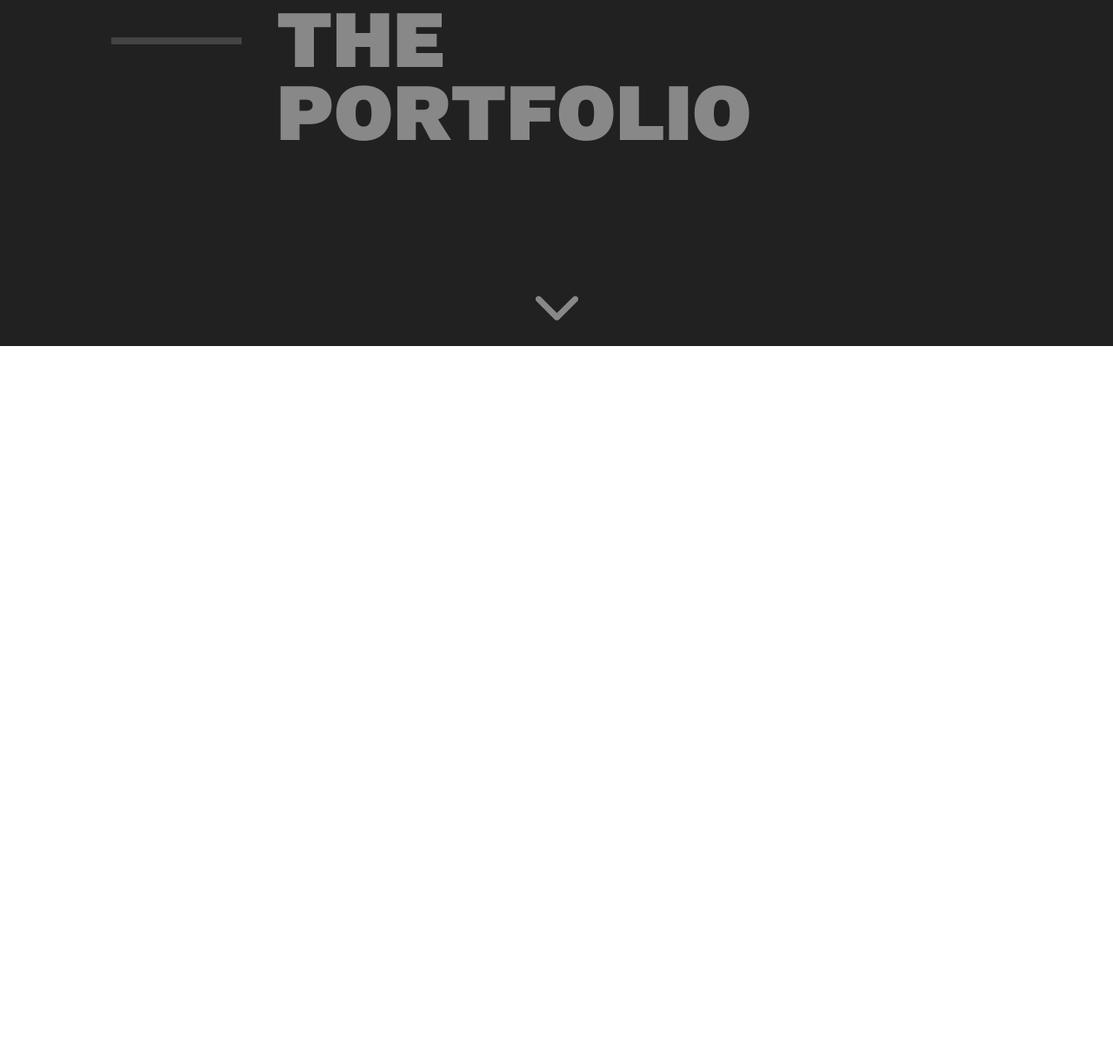
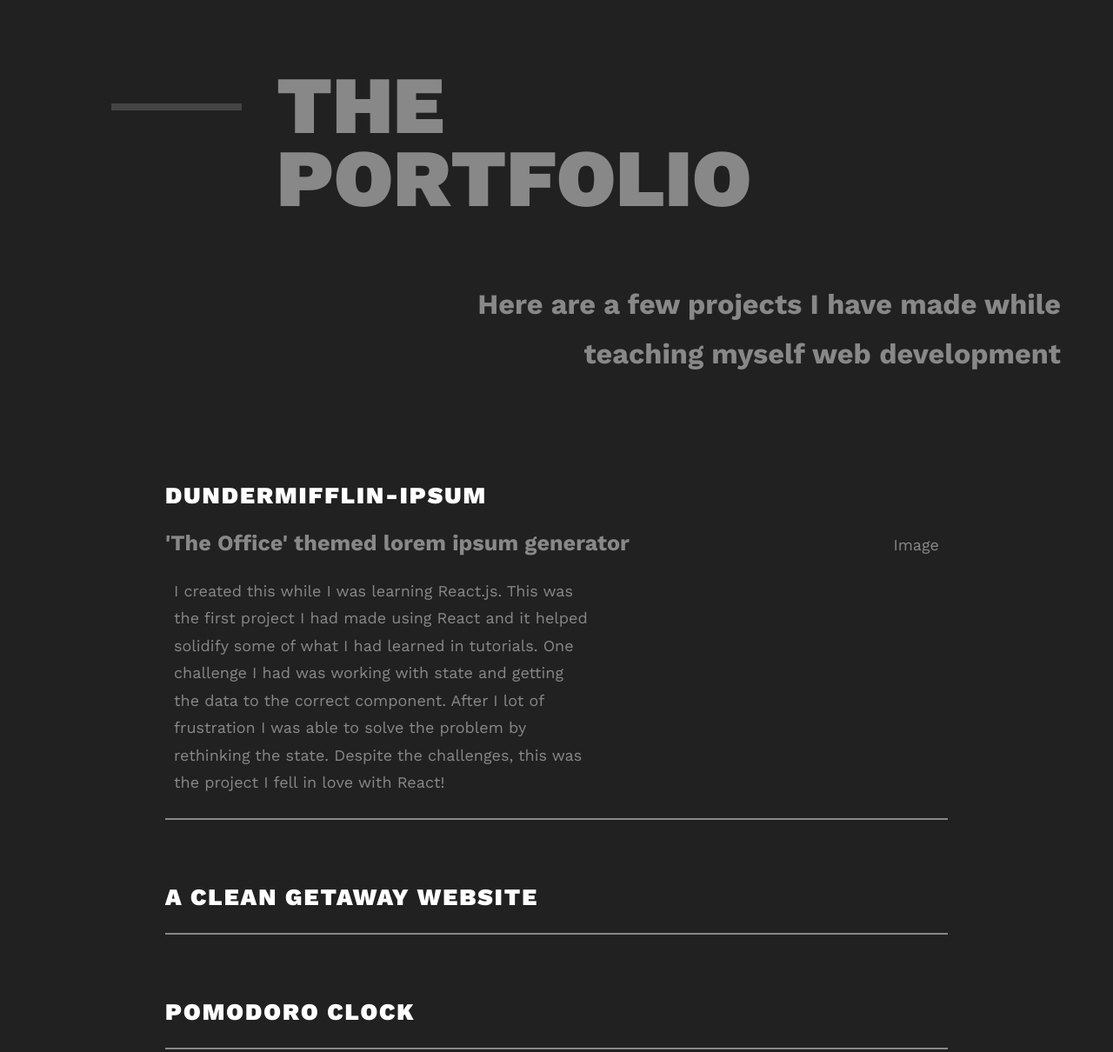
Before and after one commit to ajess33/My-Portfolio, a Gatsby site: page / in a window 1280 px wide. Shown: the part 2271-3481 px from the top of the page at 87% size. Before the commit the page ends 2669 px from the top, so only its background shows below. Built offline with nearby package versions, Linux system fonts and the light colour scheme; Gatsby itself is replaced by a stand-in of ours.

Commit message:
started portfolio page

```diff
--- a/src/components/contact.js
+++ b/src/components/contact.js
@@ -6,8 +6,10 @@ import '../css/globals.css'
 const Contact = () => (
   <div name="contact">
     <div className="heading--wrapper">
-      <h1>
-        GET IN <br /> TOUCH
+      <div className="line-decoration" />
+
+      <h1 className="section--title">
+        GET <br /> IN TOUCH
       </h1>
     </div>
   </div>
--- a/src/components/portfolio.js
+++ b/src/components/portfolio.js
@@ -2,22 +2,69 @@ import React from 'react'
 import { Link } from 'gatsby'
 import styled from 'styled-components'
 import '../css/globals.css'
+import '../css/portfolio.css'
 import { IoIosArrowDown } from 'react-icons/io'
 
 const Portfolio = () => (
-  <div>
+  <div name="portfolio">
     <div className="heading--wrapper">
       <div className="line-decoration" />
-      <h2 className="section--title">
+      <h3 className="section--title">
         THE <br /> PORTFOLIO
-      </h2>
+      </h3>
     </div>
-    <div page--wrapper>
-      <div className="div__center">
-        <IoIosArrowDown className="bottom-icon" size={75} />
+    <div className="page--wrapper">
+      <p className="desc-main">
+        Here are a few projects I have made while teaching myself web
+        development
+      </p>
+      <div className="project--list">
+        <Dunder />
+        <CleanWebsite />
+        <PomoClock />
+      </div>
+      <div className="page--wrapper">
+        <div className="div__center">
+          <IoIosArrowDown className="bottom-icon" size={75} />
+        </div>
       </div>
     </div>
   </div>
 )
 
+const Dunder = () => (
+  <div className="project">
+    <h4 className="project--title">DUNDERMIFFLIN-IPSUM</h4>
+    <div className="flex-wrap">
+      <div>
+        <h4>'The Office' themed lorem ipsum generator</h4>
+        <p>
+          I created this while I was learning React.js. This was the first
+          project I had made using React and it helped solidify some of what I
+          had learned in tutorials. One challenge I had was working with state
+          and getting the data to the correct component. After I lot of
+          frustration I was able to solve the problem by rethinking the state.
+          Despite the challenges, this was the project I fell in love with
+          React!
+        </p>
+      </div>
+      <div>
+        <p>Image</p>
+      </div>
+    </div>
+  </div>
+)
+
+const CleanWebsite = () => (
+  <div className="project">
+    <h4 className="project--title">A CLEAN GETAWAY WEBSITE</h4>
+  </div>
+)
+
+const PomoClock = () => (
+  <div className="project">
+    <h4 className="project--title">POMODORO CLOCK</h4>
+  </div>
+)
+
 export default Portfolio
--- a/src/css/aboutMe.css
+++ b/src/css/aboutMe.css
@@ -8,17 +8,6 @@
 
 p {
   padding: 0 10px;
-}
-
-.desc-main {
-  font-size: 1.5rem;
-  color: #888;
-  font-weight: 400;
-  line-height: 1.75;
-  text-align: right;
-  margin-left: auto;
-  font-weight: bold;
-  max-width: 900px;
 }
 
 .desc-body {
--- a/src/css/globals.css
+++ b/src/css/globals.css
@@ -63,3 +63,14 @@
 .div__center {
   text-align: center;
 }
+
+.desc-main {
+  font-size: 1.8rem;
+  color: #888;
+  font-weight: 400;
+  line-height: 1.75;
+  text-align: right;
+  margin-left: auto;
+  font-weight: bold;
+  max-width: 700px;
+}
--- /dev/null
+++ b/src/css/portfolio.css
@@ -0,0 +1,33 @@
+.project--list {
+  margin-top: 120px;
+}
+
+.project {
+  border-bottom: 2px solid #888;
+  margin: 0 auto;
+  max-width: 900px;
+}
+
+.project--title {
+  font-size: 1.5rem;
+  color: #fff;
+  font-weight: 900;
+  letter-spacing: 2px;
+  margin-top: 75px;
+}
+
+.flex-wrap {
+  display: flex;
+  justify-content: space-between;
+}
+
+h4 {
+  color: #888;
+  font-size: 1.4rem;
+}
+
+p {
+  max-width: 500px;
+  line-height: 1.75;
+  color: #888;
+}
--- a/src/pages/index.js
+++ b/src/pages/index.js
@@ -8,6 +8,7 @@ import '../css/globals.css'
 import Navbar from '../components/nav'
 import AboutMe from '../components/aboutMe'
 import Portfolio from '../components/portfolio'
+import Contact from '../components/contact'
 import { IoIosArrowDown } from 'react-icons/io'
 import { FiGithub, FiTwitter, FiLinkedin, FiMail } from 'react-icons/fi'
 
@@ -36,6 +37,7 @@ const Home = () => (
       </CenterDiv>
       <AboutMe />
       <Portfolio />
+      <Contact />
     </Container>
   </div>
 )
```
